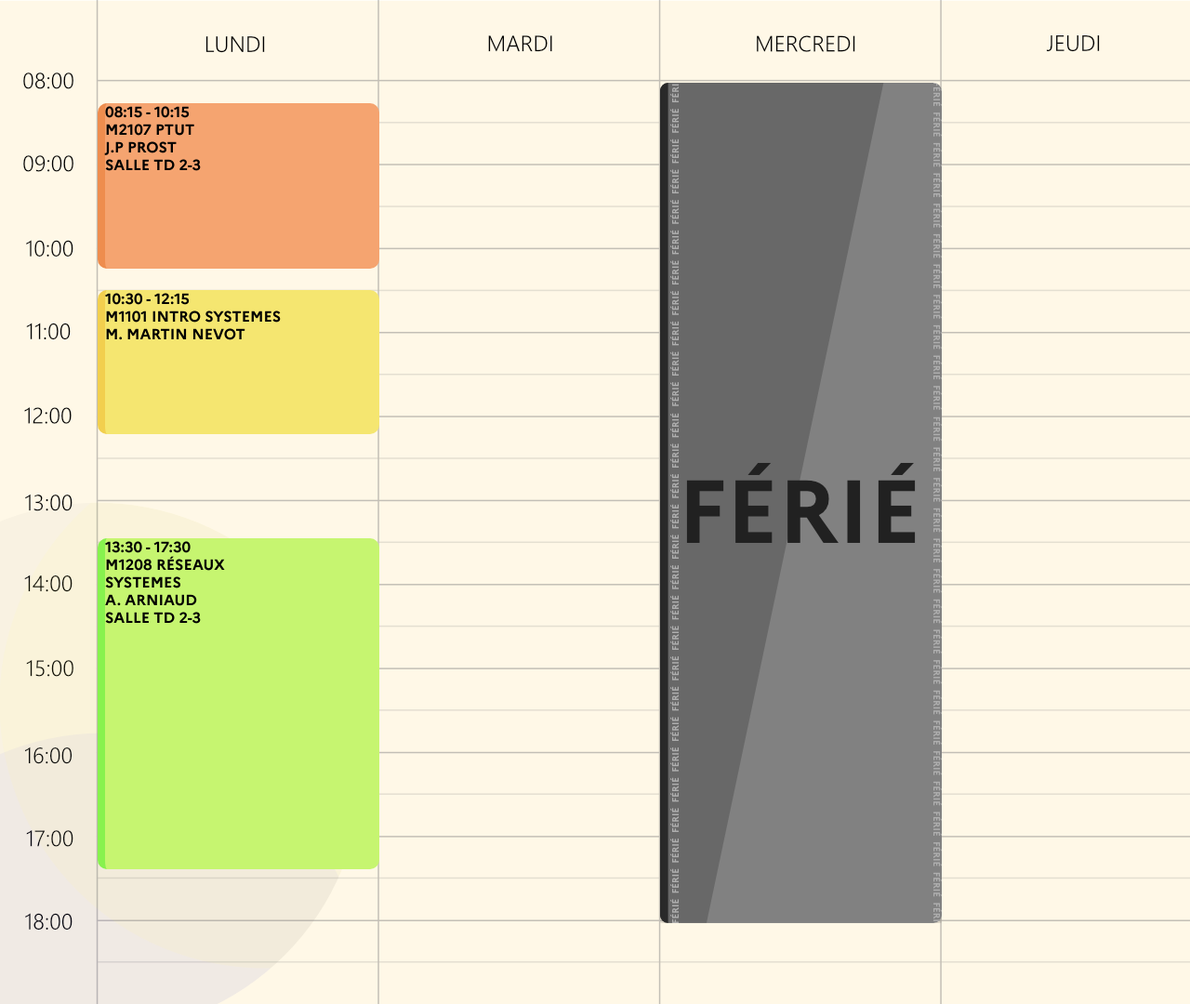
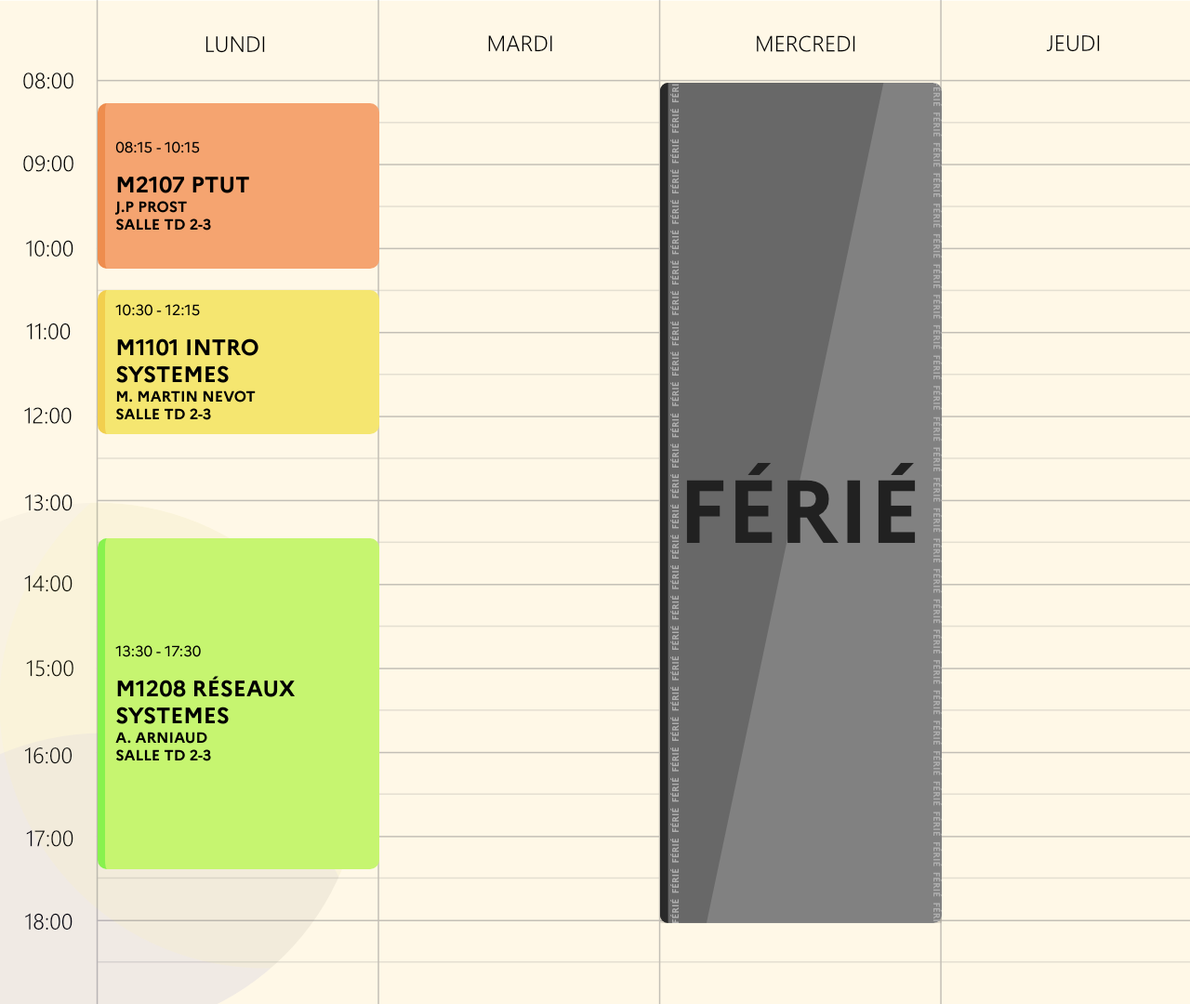
Before and after one commit to alexandre-arniaud/student-workspaces-planning, a plain HTML site: page index.html in a window 1280 px wide. Shown: the top 1080 px of the page at 93% size. Drawn offline with Linux system fonts and the light colour scheme.

Commit message:
Fixes and improvements

```diff
--- a/css/theme.css
+++ b/css/theme.css
@@ -1,11 +1,11 @@
 @font-face {
-        font-family : MarianneBOLD;
+        font-family: MarianneBOLD;
         src : url(../font/marianne-bold-webfont.ttf);
 }
 
 @font-face {
-        font-family : Marianne;
-        src : url(../font/marianne-regular-webfont.ttf);
+        font-family: Marianne;
+        src: url(../font/marianne-regular-webfont.ttf);
 }
 
 :root {
@@ -29,170 +29,80 @@ body {
   background-repeat: no-repeat;
 }
 
-/*
+.block {
+    border-left-style: solid;
+  	border-color: #F2CF4E;
+    border-left-width: var(--border-size);
 
-SCHEDULE | BLOC DE 1H45
+    font-family: MarianneBOLD;
 
-*/
+    background-color: #F5E670;
+    border-radius: 10px;
 
-section.cd-schedule__classes__1h45 {
-	width: var(--main-width-class);
-	height: calc(1.75 * var(--main-height-1h));
+    position: absolute;
 
-	background-color: #F5E670;
-  border-radius: 10px;
+    display: flex;
+    flex-direction: column;
+    justify-content: center;
 
-  position: absolute;
-	left: var(--left-width-hours);
-  top: calc(3.5 * var(--main-height-1h)); /* 3.5 correspond au nombre de fois qu'il y a 1h a partir de 8h plus l'espace des jours de la semaine qui est de la même hauteur */
-
-  border-left-style: solid;
-	border-color: #F2CF4E;
-  border-left-width: var(--border-size);
-
-  font-family: MarianneBOLD;
+    left: var(--left-width-hours);
+    width: var(--main-width-class);
 }
 
-#hour {
-  font-size: 18px;
-
-  position: absolute;
-  top: 16px;
-  left: 13px;
+.block > *:first-child {
+  margin-top: 1em;
+  margin-bottom: 1em;
 }
 
-#module {
-  font-size: 30px;
-
-  position: absolute;
-  top: 62px;
-  left: 13px;
+.block > *:last-child {
+  margin-bottom: 1em;
 }
 
-#professor {
-  font-size: 20px;
-
-  position: absolute;
-  top: 85.5px;
-  left: 13px;
+.block > p#hour {
+  font-family: 'Marianne';
 }
 
-#room {
-  font-size: 15px;
-
-  position: absolute;
-  top: 145px;
-  left: 13px;
+.block > p#module {
+  font-size: x-large;
 }
 
-/*
+.block * {
+  margin-left: 0.7rem;
+}
 
-SCHEDULE | BLOC DE 2H
+/* SCHEDULE | BLOC DE 1H45 */
+section.block.class-1h45 {
+	height: calc(1.75 * var(--main-height-1h));
+  top: calc(3.5 * var(--main-height-1h)); /* 3.5 correspond au nombre de fois qu'il y a 1h a partir de 8h plus l'espace des jours de la semaine qui est de la même hauteur */
+}
 
-*/
-
-section.cd-schedule__classes__2h {
-	width: var(--main-width-class);
-	height: calc(2 * var(--main-height-1h));
+/* SCHEDULE | BLOC DE 2H */
+section.class-2h {
+  height: calc(2 * var(--main-height-1h));
+  top: calc(1.25 * var(--top-height-day)); /* 1.25 correspond au nombre de fois qu'il y a 1h a partir de 8h plus l'espace des jours de la semaine qui est de la même hauteur */
 
 	background-color: #F5A470;
-  border-radius: 10px;
-
-  position: absolute;
-	left: var(--left-width-hours);
-  top: calc(1.25 * var(--top-height-day)); /* 1.25 correspond au nombre de fois qu'il y a 1h a partir de 8h plus l'espace des jours de la semaine qui est de la même hauteur */
-
-  border-left-style: solid;
 	border-color: #EE8D4E;
-  border-left-width: var(--border-size);
-
-  font-family: MarianneBOLD;
-}
-
-section#hour {
-  font-size: 18px;
-  position: relative;
-  top: 16px;
-  left: 13px;
-}
-
-section#module {
-  font-size: 30px;
-  position: relative;
-  top: 62px;
-  left: 13px;
-}
-
-section#professor {
-  font-size: 20px;
-  position: relative;
-  top: 85.5px;
-  left: 13px;
-}
-
-section#room {
-  font-size: 15px;
-  position: relative;
-  top: 145px;
-  left: 13px;
 }
 
 section p {
   margin: 0em;
 }
 
-/*
+/* SCHEDULE | BLOC DE 4H */
 
-SCHEDULE | BLOC DE 4H
-
-*/
-
-section.cd-schedule__classes__4h {
-	width: var(--main-width-class);
+section.class-4h {
 	height: calc(4 * var(--main-height-1h));
+  top: calc(6.5 * var(--main-height-1h)) ; /* 6.5 correspond au nombre de fois qu'il y a 1h a partir de 8h plus l'espace des jours de la semaine qui est de la même hauteur */
 
 	background-color: #C6F570;
-  border-radius: 10px;
-
-  position: absolute;
-	left: var(--left-width-hours);
-	top: calc(6.5 * var(--main-height-1h)) ; /* 6.5 correspond au nombre de fois qu'il y a 1h a partir de 8h plus l'espace des jours de la semaine qui est de la même hauteur */
-
-  border-left-style: solid;
-  border-left-width: var(--border-size);
-	border-color: #87F24E;
-
-  font-family: MarianneBOLD;
+  border-color: #87F24E;
 }
 
-#hour {
-  font-size: 18px;
-  margin-top: 16px;
-  margin-left: 13px;
-}
+/* SCHEDULE | BLOC FÉRIÉ */
 
-#module {
-  font-size: 30px;
-}
-
-#professor {
-  font-size: 20px;
-}
-
-#room {
-  font-size: 15px;
-}
-
-/*
-
-SCHEDULE | BLOC FÉRIÉ
-
-*/
-
-#cd-schedule__ferie {
-
+section.class-ferie {
   position: absolute;
   left: calc(2 * var(--main-width-class) + var(--left-width-hours) + 2 * var(--border-size)); /* 2 car on veut sauter les 2 premiers jours étant donné que mercredi est le 3ème de la semaine */
   top: var(--top-height-day);
-
 }
--- a/index.html
+++ b/index.html
@@ -18,58 +18,31 @@
   <body>
     <section class="cd-schedule">
       <section class="cd-schedule__classes">
-        <section class="cd-schedule__classes__2h">
-          <div id="#hour">
-            <p>08:15 - 10:15</p>
-          </div>
+        <section class="block class-2h">
+          <p id="hour">08:15 - 10:15</p>
+          <p id="module">M2107 PTUT</p>
+          <p id="professor">J.P PROST</p>
 
-          <div id="#module">
-            <p>M2107 PTUT</p>
-          </div>
-
-          <div id="#professor">
-            <p>J.P PROST</p>
-          </div>
-
-          <div id="#room">
-            <p>SALLE TD 2-3</p>
-          </div>
+          <p id="room">SALLE TD 2-3</p>
         </section>
 
-        <section class="cd-schedule__classes__1h45">
-          <div id="#hour">
-            <p>10:30 - 12:15</p>
-          </div>
+        <section class="block class-1h45">
+          <p id="hour">10:30 - 12:15</p>
+          <p id="module">M1101 INTRO SYSTEMES</p>
+          <p id="professor">M. MARTIN NEVOT</p>
 
-          <div id="#module">
-            <p>M1101 INTRO SYSTEMES</p>
-          </div>
-
-          <div id="#professor">
-            <p>M. MARTIN NEVOT</p>
-          </div>
-
+          <p id="room">SALLE TD 2-3</p>
         </section>
 
-        <section class="cd-schedule__classes__4h">
-          <div id="#hour">
-            <p>13:30 - 17:30</p>
-          </div>
+        <section class="block class-4h">
+          <p id="hour">13:30 - 17:30</p>
+          <p id="module">M1208 RÉSEAUX SYSTEMES</p>
+          <p id="professor">A. ARNIAUD</p>
 
-          <div id="#module">
-            <p>M1208 RÉSEAUX<br>SYSTEMES</p>
-          </div>
-
-          <div id="#professor">
-            <p>A. ARNIAUD</p>
-          </div>
-
-          <div id="#room">
-            <p>SALLE TD 2-3</p>
-          </div>
+          <p id="room">SALLE TD 2-3</p>
         </section>
 
-        <section id="cd-schedule__ferie">
+        <section class="class-ferie">
           <img src="./assets/ferie.PNG" alt="Image jour férié" >
         </section>
       </section>
```
